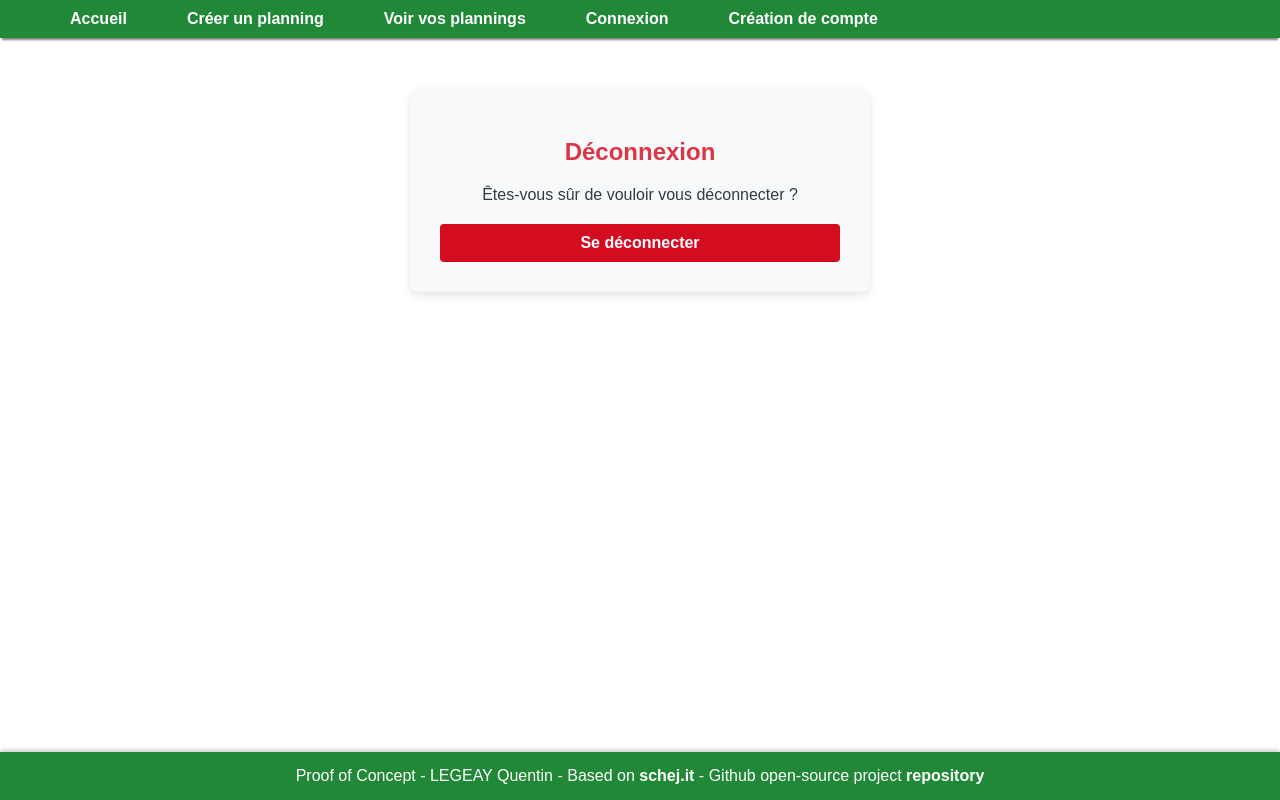
After one commit to QQtin3/POC-sae301-schejV2, a PHP site: page /view/disconnect.php in a window 1280 px wide. The commit adds this page. Run offline with PHP 8.4, Linux system fonts and the light colour scheme; a stand-in replaces the project's code that opens the database connection.

Commit message:
Adding main page & login/register/disconnect features are setup

```diff
--- a/model/dao/UserDataDAO.php
+++ b/model/dao/UserDataDAO.php
@@ -86,7 +86,7 @@ class UserDataDAO
         return $row['nb'] > 0;
     }
 
-    public function retrievePwdWithUsername($username): ?string
+    public function retrievePwdWithUsername($username)
     {
         try {
             $query = "SELECT id,password FROM user_data WHERE username=?";
--- /dev/null
+++ b/view/disconnect.php
@@ -0,0 +1,71 @@
+<?php include 'header.php'; ?>
+
+<main>
+    <style>
+        /* Style général du conteneur de déconnexion */
+        .logout-container {
+            max-width: 400px;
+            margin: 50px auto;
+            background-color: #f8f9fa;
+            padding: 30px;
+            border-radius: 8px;
+            box-shadow: 0 4px 8px rgba(0, 0, 0, 0.1);
+            text-align: center;
+        }
+
+        .logout-container h2 {
+            color: #dc3545; /* Rouge principal */
+            margin-bottom: 20px;
+        }
+
+        .logout-container p {
+            color: #343a40;
+            font-size: 1rem;
+            margin-bottom: 20px;
+        }
+
+        /* Style du bouton de déconnexion */
+        .logout-container form input[type="submit"] {
+            width: 100%;
+            padding: 10px;
+            background-color: #d30c1f; /* Rouge principal pour le bouton */
+            color: white;
+            border: none;
+            border-radius: 4px;
+            font-size: 1rem;
+            font-weight: bold;
+            cursor: pointer;
+        }
+
+        .logout-container form input[type="submit"]:hover {
+            background-color: #9d0d1c; /* Rouge plus foncé au hover */
+        }
+    </style>
+
+    <?php if (isset($data['isDisconnected'])) { ?>
+    <div class="message-container">
+        <h2>Déconnexion</h2>
+        <p>Vous avez été déconnecté avec succès. Vous allez être redirigé vers la page de connexion dans 3 secondes...</p>
+    </div>
+
+    <script>
+        // Redirection après 3 secondes
+        setTimeout(function() {
+            window.location.href = "/"; // URL de redirection
+        }, 3000); // 3000 millisecondes = 3 secondes
+    </script>
+    <?php } ?>
+
+
+    <div class="logout-container">
+        <h2>Déconnexion</h2>
+        <p>Êtes-vous sûr de vouloir vous déconnecter ?</p>
+
+        <!-- Formulaire de confirmation de déconnexion -->
+        <form action="/disconnect" method="POST">
+            <input type="submit" value="Se déconnecter">
+        </form>
+    </div>
+</main>
+
+<?php include 'footer.php'; ?>
--- a/view/footer.php
+++ b/view/footer.php
@@ -26,8 +26,9 @@
         }
     </style>
 
-    <p>Proof of Concept - LEGEAY Quentin - Based on <a href="https://schej.it/"
-                                                 style="color: white; text-decoration: none"><b>schej.it</b></a></p>
+    <p>Proof of Concept - LEGEAY Quentin - Based on <a href="https://schej.it/" style="color: white; text-decoration: none"><b>schej.it</b></a>
+        - Github open-source project <a href="https://github.com/QQtin3/POC-sae301-schejV2" style="color: white; text-decoration: none"><b>repository</b></a>
+    </p>
 </footer>
 </body>
 </html>
--- a/view/header.php
+++ b/view/header.php
@@ -58,10 +58,15 @@
     <nav>
         <ul>
             <li><a href="/">Accueil</a></li>
+            <li><a href="/create">Créer un planning</a></li>
+            <li><a href="/list">Voir vos plannings</a></li>
+            <?php if (isset($_SESSION['user'])) { ?>
+                <li><a href="/disconnect">Déconnexion</a></li>
+            <?php }; ?>
+            <?php if (!isset($_SESSION['user'])) { ?>
             <li><a href="/connect">Connexion</a></li>
             <li><a href="/register">Création de compte</a></li>
-            <li><a href="/create">Créer un planning</a></li>
-            <li><a href="/list">Voir vos plannings</a></li>
+            <?php }; ?>
         </ul>
     </nav>
 </header>
--- a/view/loginPage.php
+++ b/view/loginPage.php
@@ -63,6 +63,11 @@
     <div class="login-container">
         <h2>Connexion</h2>
 
+        <!-- Affichage du message d'erreur si présent -->
+        <?php if (isset($data['message'])): ?>
+            <p class="error"><?= htmlspecialchars($data['message']); ?></p>
+        <?php endif; ?>
+
         <!-- Formulaire de connexion -->
         <form action="/connect" method="POST">
             <!-- Champ Username -->
--- a/view/main.php
+++ /dev/null
@@ -1,3 +0,0 @@
-<?php
-phpinfo();
-?>
```
Also changed, not shown: controller/DisconnectController.php (added, +29 -0 lines), controller/LoginController.php (+4 -3 lines), controller/MainController.php (added, +18 -0 lines), index.php (+6 -1 lines), view/index.php (added, +117 -0 lines).
